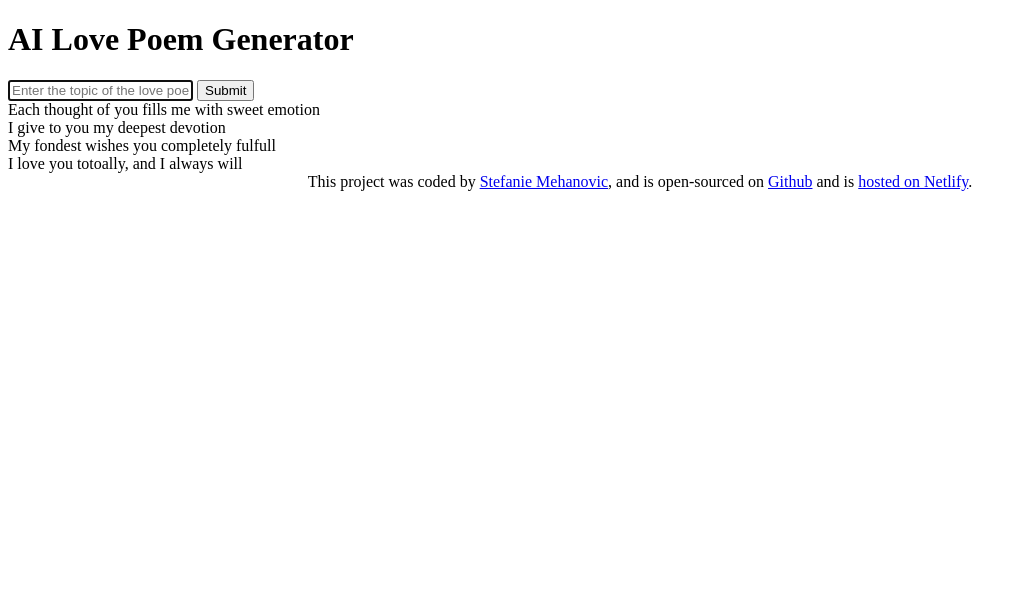
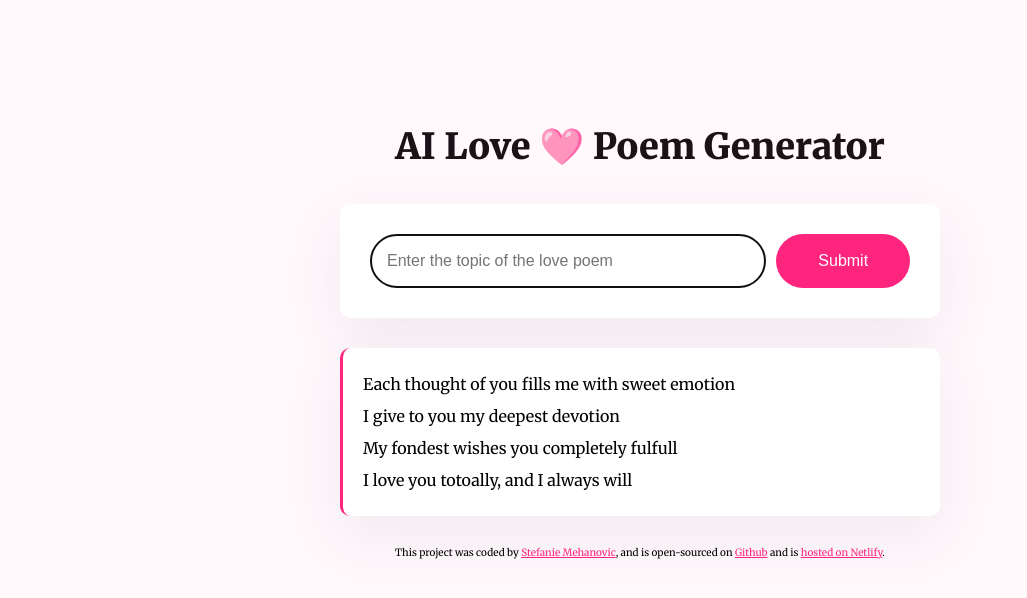
Before and after one commit to StefanieLynn9008/AI-Project, a plain HTML site: page index.html in a window 1280 px wide. Shown: the whole page, without its empty margins (0-1027 px from the left). Drawn offline with Linux system fonts and the light colour scheme.

Commit message:
Added styling to project

```diff
--- a/index.html
+++ b/index.html
@@ -4,11 +4,18 @@
     <meta charset="UTF-8" />
     <meta name="viewport" content="width=device-width, initial-scale=1.0" />
     <title>AI Love Poem Generator</title>
+    <link rel="preconnect" href="https://fonts.googleapis.com" />
+    <link rel="preconnect" href="https://fonts.gstatic.com" crossorigin />
+    <link
+      href="https://fonts.googleapis.com/css2?family=Merriweather:ital,wght@0,300;0,400;0,700;0,900;1,300;1,400;1,700;1,900&display=swap"
+      rel="stylesheet"
+    />
     <link rel="stylesheet" href="src/style.css" />
   </head>
   <body>
+    <div class="container">
       <header>
-      <h1>AI Love Poem Generator</h1>
+        <h1>AI Love 🩷 Poem Generator</h1>
       </header>
 
       <main>
@@ -19,10 +26,11 @@
             autofocus
             required
             autocomplete="off"
+            class="instructions"
           />
-        <input type="submit" />
+          <input type="submit" class="submit-button" />
         </form>
-      <div>
+        <div class="poem">
           Each thought of you fills me with sweet emotion
           <br />
           I give to you my deepest devotion
@@ -38,12 +46,16 @@
         <a href="https://github.com/StefanieLynn9008" target="_blank">
           Stefanie Mehanovic</a
         >, and is open-sourced on
-      <a href="https://github.com/StefanieLynn9008/AI-Project" target="_blank">
+        <a
+          href="https://github.com/StefanieLynn9008/AI-Project"
+          target="_blank"
+        >
           Github</a
         >
         and is
         <a href="https://stefanieaipoems.netlify.app/"> hosted on Netlify</a>.
       </footer>
+    </div>
     <script src="src/script.js"></script>
   </body>
 </html>
--- a/src/style.css
+++ b/src/style.css
@@ -1,3 +1,71 @@
+body {
+  background-color: #fff9fc;
+  font-family: Merriweather;
+}
+
+a {
+  color: #ff257e;
+}
+
+.container {
+  margin: 120px auto;
+  max-width: 600px;
+}
+
+header {
+  margin-bottom: 30px;
+}
+
+h1 {
+  text-align: center;
+  font-weight: 800;
+  font-size: 36px;
+  line-height: 1.5;
+  color: #191317;
+}
+
+form {
+  padding: 30px;
+  background-color: #fff;
+  border-radius: 10px;
+  display: flex;
+  box-shadow: 0px 20px 60px rgba(65, 50, 100, 0.08);
+  margin-bottom: 30px;
+}
+
+.instructions {
+  padding: 16px;
+  border: 1px solid rgba(39, 33, 66, 0.5);
+  width: 80%;
+  font-size: 16px;
+  border-radius: 50px;
+  line-height: 20px;
+  color: #ffc5e6;
+}
+
+.submit-button {
+  margin-left: 10px;
+  background-color: #ff257e;
+  color: #fff;
+  border: none;
+  border-radius: 50px;
+  padding: 14px 24px;
+  width: 150px;
+  font-size: 16px;
+}
+
+.poem {
+  font-size: 16px;
+  background-color: #fff;
+  padding: 20px;
+  line-height: 2;
+  border-left: 3px solid #ff257e;
+  box-shadow: 0px 20px 60px rgba(65, 50, 100, 0.08);
+  border-radius: 10px;
+}
+
 footer {
   text-align: center;
+  font-size: 10px;
+  margin-top: 30px;
 }
```
Lines whose indentation alone changed are shown as unchanged.
